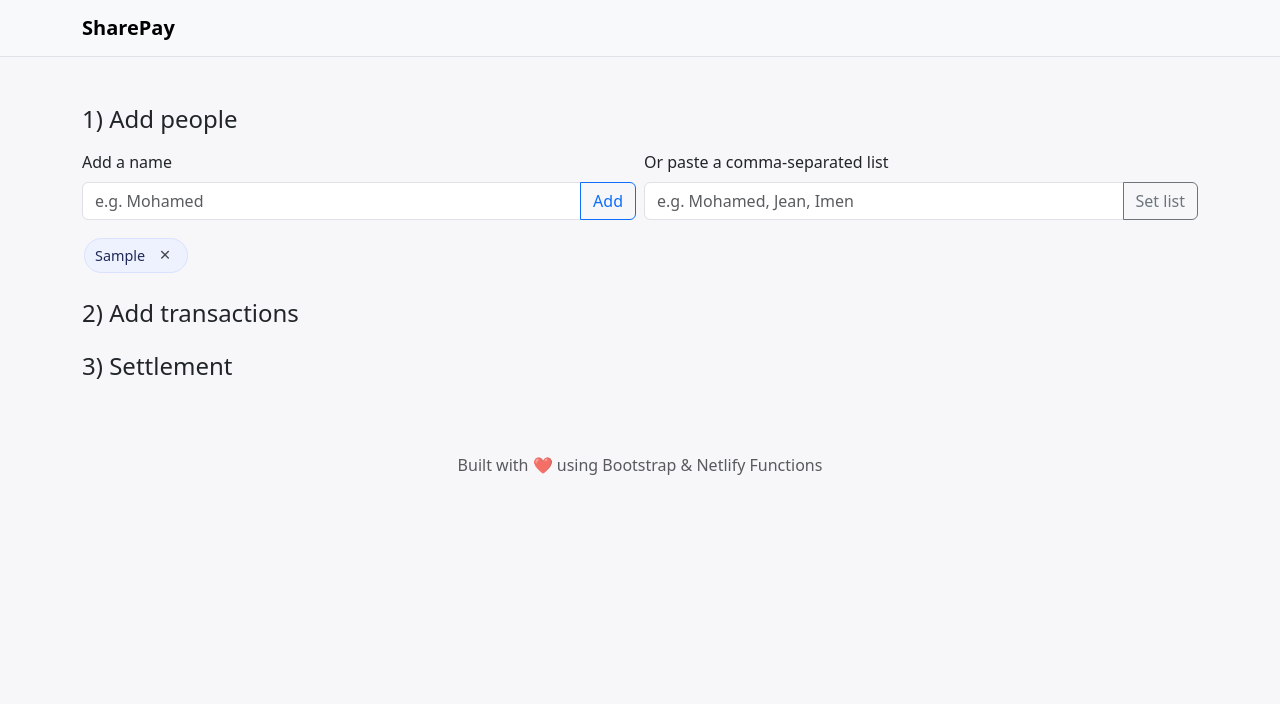
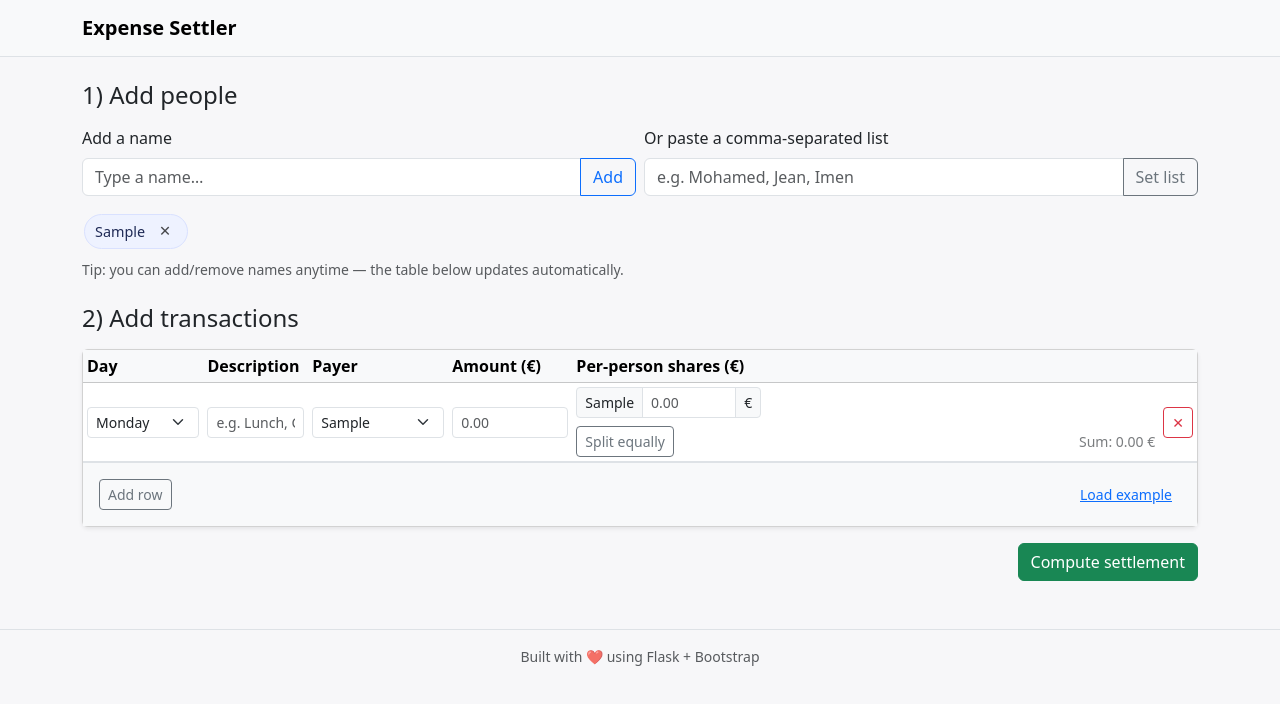
Before and after one commit to benamormed98/SharePay, a plain HTML site: page index.html in a window 1280 px wide. Both pictures are taken after typing "Sample" into the empty fields and a click on the button "Add". Drawn offline with nearby package versions, Linux system fonts and the light colour scheme.

Commit message:
version 0.4

```diff
--- a/index.html
+++ b/index.html
@@ -1,34 +1,34 @@
-<!DOCTYPE html>
+<!doctype html>
 <html lang="en">
 <head>
   <meta charset="utf-8">
   <meta name="viewport" content="width=device-width, initial-scale=1">
-  <title>SharePay – Expense Settler</title>
-
-  <!-- Bootstrap CSS -->
-  <link href="https://cdn.jsdelivr.net/npm/bootstrap@5.3.0/dist/css/bootstrap.min.css" rel="stylesheet">
-  <!-- Custom CSS -->
+  <title>Expense Settler</title>
+  <link rel="stylesheet" href="https://cdn.jsdelivr.net/npm/bootstrap@5.3.3/dist/css/bootstrap.min.css">
   <link rel="stylesheet" href="/static/styles.css">
 </head>
 <body>
-  <nav class="navbar navbar-expand-lg bg-body-tertiary border-bottom mb-4">
+  <nav class="navbar navbar-expand-lg bg-body-tertiary border-bottom">
     <div class="container">
-      <span class="navbar-brand fw-semibold">SharePay</span>
+      <span class="navbar-brand fw-semibold">Expense Settler</span>
     </div>
   </nav>
 
   <main class="container py-4">
+
     <!-- STEP 1: People -->
     <section class="mb-4">
       <h1 class="h4 mb-3">1) Add people</h1>
+
       <div class="row g-2 align-items-end">
         <div class="col-12 col-md-6">
           <label class="form-label">Add a name</label>
           <div class="input-group">
-            <input id="oneNameInput" class="form-control" placeholder="e.g. Mohamed">
+            <input id="oneNameInput" class="form-control" placeholder="Type a name…">
             <button id="addOneBtn" class="btn btn-outline-primary">Add</button>
           </div>
         </div>
+
         <div class="col-12 col-md-6">
           <label class="form-label">Or paste a comma-separated list</label>
           <div class="input-group">
@@ -37,29 +37,78 @@
           </div>
         </div>
       </div>
+
       <div id="peopleChips" class="mt-3"></div>
+
+      <div class="mt-2 small text-muted">
+        Tip: you can add/remove names anytime — the table below updates automatically.
+      </div>
     </section>
 
     <!-- STEP 2: Transactions -->
-    <section class="mb-4">
-      <h1 class="h4 mb-3">2) Add transactions</h1>
-      <div id="transactionsTable"></div>
+    <section id="step-transactions" class="mb-4 d-none">
+      <h2 class="h4 mb-3">2) Add transactions</h2>
+
+      <div id="validationAlert" class="alert alert-danger d-none"></div>
+
+      <div class="card shadow-sm">
+        <div class="card-body p-0">
+          <div class="table-responsive">
+            <table class="table table-sm align-middle mb-0">
+              <thead class="table-light">
+                <tr>
+                  <th style="min-width:120px;">Day</th>
+                  <th>Description</th>
+                  <th style="min-width:140px;">Payer</th>
+                  <th style="min-width:120px;">Amount (€)</th>
+                  <th>Per-person shares (€)</th>
+                  <th style="width:1%;"></th>
+                </tr>
+              </thead>
+              <tbody id="txBody"></tbody>
+            </table>
+          </div>
+          <div class="p-3 border-top bg-light d-flex gap-2">
+            <button id="addRowBtn" class="btn btn-outline-secondary btn-sm">Add row</button>
+            <button id="sampleBtn" class="btn btn-link btn-sm ms-auto">Load example</button>
+          </div>
+        </div>
+      </div>
+
+      <div class="mt-3 text-end">
+        <button id="computeBtn" class="btn btn-success">Compute settlement</button>
+      </div>
     </section>
 
     <!-- STEP 3: Results -->
-    <section class="mb-4">
-      <h1 class="h4 mb-3">3) Settlement</h1>
-      <div id="results"></div>
+    <section id="step-results" class="d-none">
+      <h3 class="h4 mb-3">3) Results</h3>
+      <div class="row g-3">
+        <div class="col-12 col-lg-6">
+          <div class="card shadow-sm h-100">
+            <div class="card-header bg-white">Balances</div>
+            <div class="card-body">
+              <div id="balancesTable"></div>
+            </div>
+          </div>
+        </div>
+        <div class="col-12 col-lg-6">
+          <div class="card shadow-sm h-100">
+            <div class="card-header bg-white">Who pays whom</div>
+            <div class="card-body">
+              <div id="transfersList"></div>
+            </div>
+          </div>
+        </div>
+      </div>
     </section>
+
   </main>
 
-  <footer class="text-center text-muted py-4">
-    Built with ❤️ using Bootstrap &amp; Netlify Functions
+  <footer class="border-top py-3 small text-center text-muted">
+    Built with ❤️ using Flask + Bootstrap
   </footer>
 
-  <!-- Bootstrap JS -->
-  <script src="https://cdn.jsdelivr.net/npm/bootstrap@5.3.0/dist/js/bootstrap.bundle.min.js"></script>
-  <!-- App JS -->
   <script src="/static/app.js"></script>
 </body>
 </html>
```
